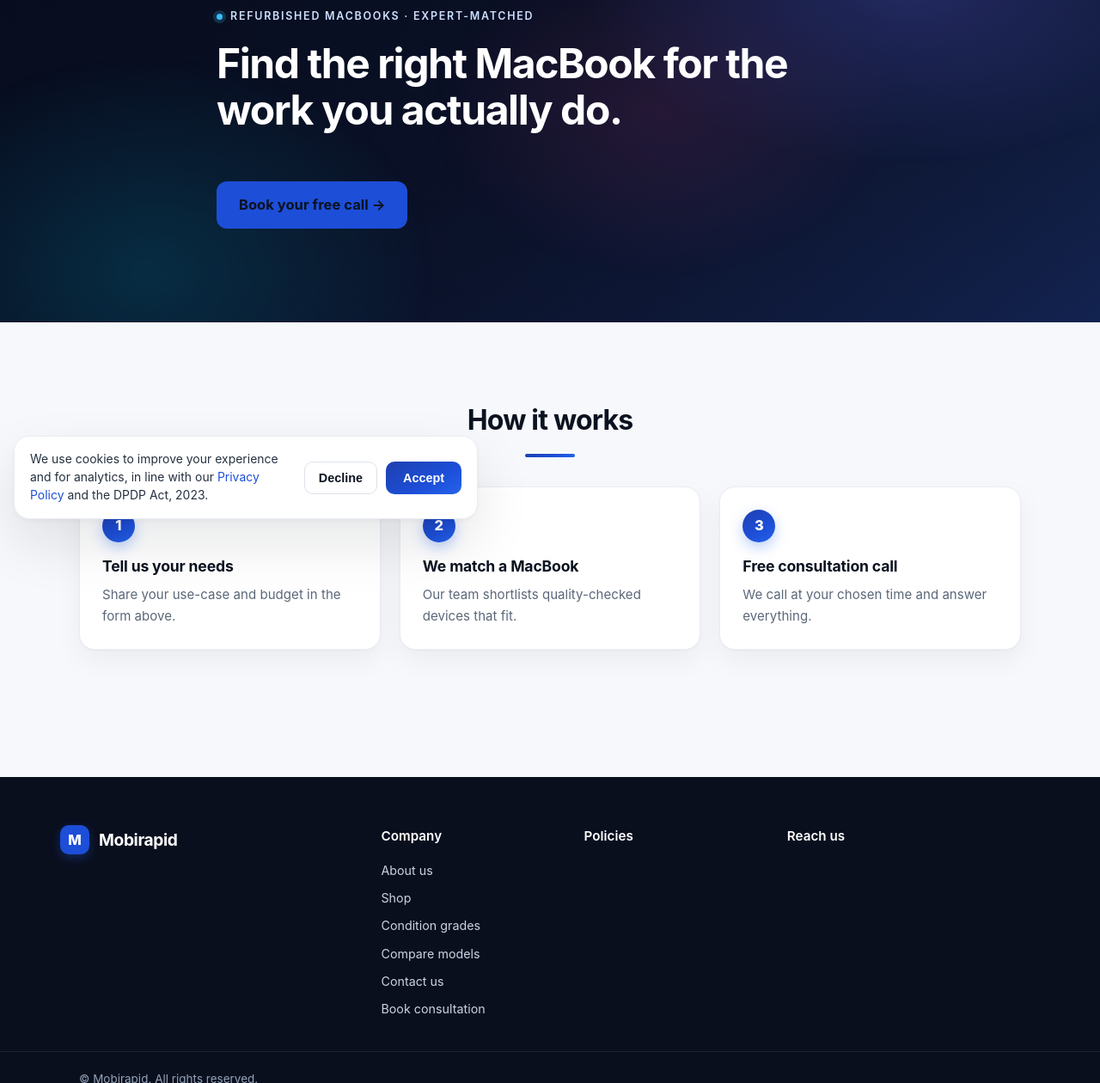
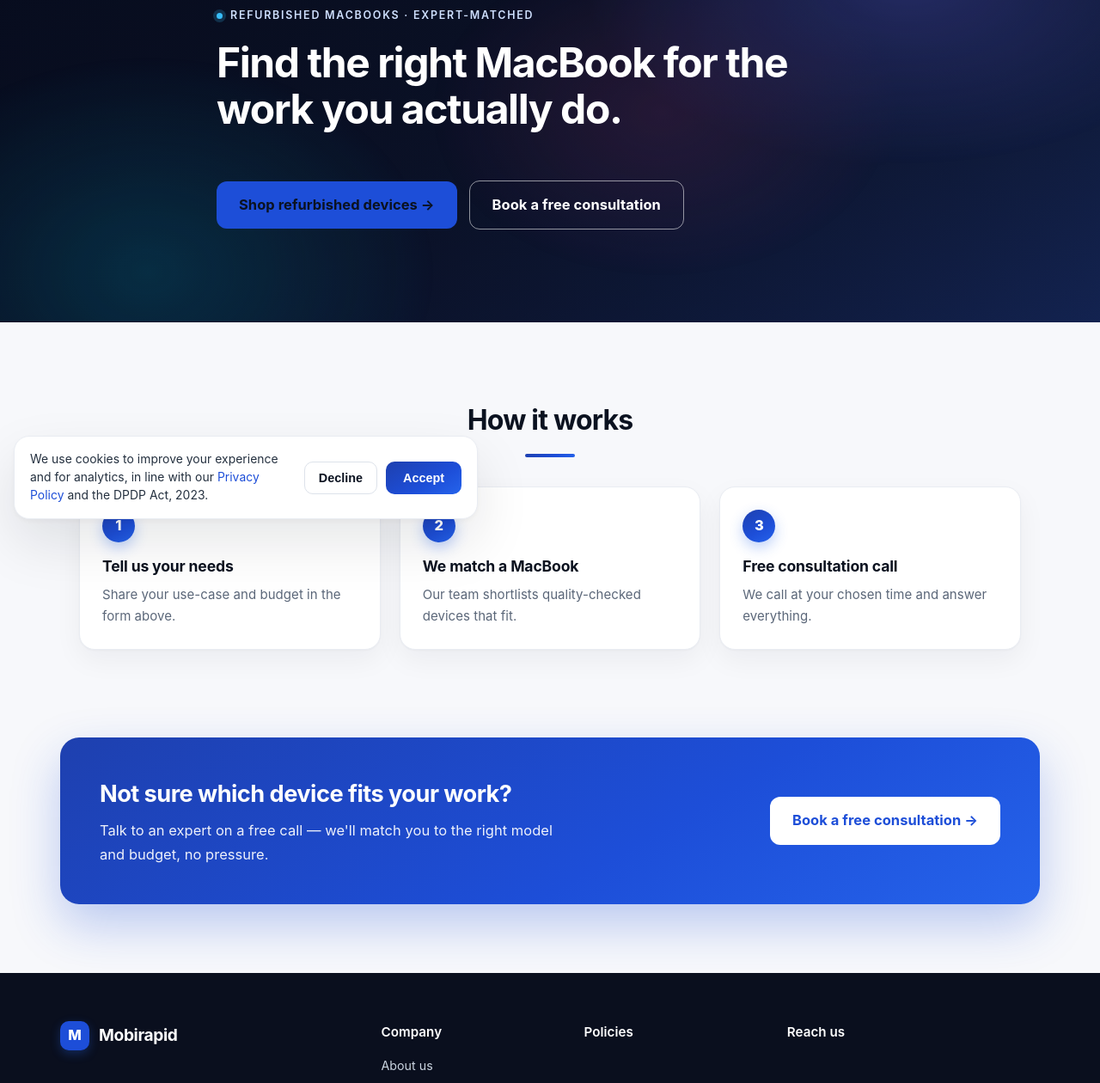
Before and after one commit to mobirapid/mobirapid-lead-gen, a website: page public/index.html in a window 1280 px wide. Shown: the part 180-1440 px from the top of the page at 86% size. Drawn offline with Linux system fonts and the light colour scheme; no server answers.

Commit message:
Homepage conversion flow: hero gets dual CTA (Shop / Book); sections reordered to hero -> ribbon -> deal -> categories -> products -> why-us -> how-it-works -> reviews -> QC -> FAQ -> final CTA band -> blog; new gradient CTA band before the footer

```diff
--- a/public/index.html
+++ b/public/index.html
@@ -36,7 +36,10 @@
           <h1 id="heroHeading">Find the right MacBook for the work you actually do.</h1>
           <p class="lead" id="heroSub"></p>
           <ul class="trust" id="trustList"></ul>
-          <a class="hero-button" href="/book">Book your free call →</a>
+          <div class="hero-cta-row">
+            <a class="hero-button" href="#modelsSection">Shop refurbished devices →</a>
+            <a class="hero-button hero-button-ghost" href="/book">Book a free consultation</a>
+          </div>
         </div>
 
         <div class="form-card" id="lead-form">
@@ -155,26 +158,6 @@
       <div class="ribbon-track" id="ribbonTrack"></div>
     </div>
 
-    <!-- USP / WHY BUY FROM US -->
-    <section class="usps" id="uspsSection" hidden>
-      <div class="container">
-        <h2 id="uspsTitle">Why buy from Mobirapid</h2>
-        <div class="usp-grid" id="uspGrid"></div>
-        <p class="usp-gstin" id="uspGstin" hidden></p>
-      </div>
-    </section>
-
-    <!-- HOW IT WORKS -->
-    <section class="how">
-      <div class="container">
-        <h2>How it works</h2>
-        <div class="steps">
-          <div class="step"><span class="step-num">1</span><h3>Tell us your needs</h3><p>Share your use-case and budget in the form above.</p></div>
-          <div class="step"><span class="step-num">2</span><h3>We match a MacBook</h3><p>Our team shortlists quality-checked devices that fit.</p></div>
-          <div class="step"><span class="step-num">3</span><h3>Free consultation call</h3><p>We call at your chosen time and answer everything.</p></div>
-        </div>
-      </div>
-    </section>
 
     <!-- HOT & AVAILABLE MACBOOKS -->
     <!-- DEAL OF THE DAY -->
@@ -204,6 +187,27 @@
         </div>
         <p class="models-note" id="modelsNote" hidden></p>
         <div class="models-compare-cta"><a class="compare-link" href="/compare">Compare all models side by side →</a></div>
+      </div>
+    </section>
+
+    <!-- USP / WHY BUY FROM US -->
+    <section class="usps" id="uspsSection" hidden>
+      <div class="container">
+        <h2 id="uspsTitle">Why buy from Mobirapid</h2>
+        <div class="usp-grid" id="uspGrid"></div>
+        <p class="usp-gstin" id="uspGstin" hidden></p>
+      </div>
+    </section>
+
+    <!-- HOW IT WORKS -->
+    <section class="how">
+      <div class="container">
+        <h2>How it works</h2>
+        <div class="steps">
+          <div class="step"><span class="step-num">1</span><h3>Tell us your needs</h3><p>Share your use-case and budget in the form above.</p></div>
+          <div class="step"><span class="step-num">2</span><h3>We match a MacBook</h3><p>Our team shortlists quality-checked devices that fit.</p></div>
+          <div class="step"><span class="step-num">3</span><h3>Free consultation call</h3><p>We call at your chosen time and answer everything.</p></div>
+        </div>
       </div>
     </section>
 
@@ -271,6 +275,17 @@
     </section>
 
     <!-- FROM OUR BLOG -->
+    <!-- FINAL CTA BAND -->
+    <section class="cta-band">
+      <div class="container cta-band-inner">
+        <div>
+          <h2>Not sure which device fits your work?</h2>
+          <p>Talk to an expert on a free call — we'll match you to the right model and budget, no pressure.</p>
+        </div>
+        <a class="hero-button cta-band-btn" href="/book">Book a free consultation →</a>
+      </div>
+    </section>
+
     <section class="blog-home" id="blogSection" hidden>
       <div class="container">
         <h2 id="blogHomeTitle">From our blog</h2>
--- a/public/styles.css
+++ b/public/styles.css
@@ -1067,3 +1067,15 @@
 .page-book .hero { min-height: auto; padding: 44px 0 72px; }
 .page-book .form-card { display: block; }
 @media (max-width: 640px) { .page-book .hero { padding: 20px 0 48px; } }
+
+/* ============ Homepage conversion flow: hero dual CTA + final CTA band ============ */
+.hero-cta-row { display: flex; gap: 14px; flex-wrap: wrap; align-items: center; }
+.hero-button-ghost { background: transparent; border: 1.5px solid rgba(255, 255, 255, .55); color: #fff; box-shadow: none; }
+.hero-button-ghost:hover { background: rgba(255, 255, 255, .1); border-color: #fff; box-shadow: none; }
+.cta-band { padding: 26px 0 8px; }
+.cta-band-inner { background: var(--grad-primary); color: #fff; border-radius: 22px; padding: 44px 46px; display: flex; align-items: center; justify-content: space-between; gap: 28px; flex-wrap: wrap; box-shadow: 0 24px 56px rgba(29, 78, 216, .28); }
+.cta-band h2 { margin: 0 0 6px; font-size: 1.7rem; letter-spacing: -0.02em; }
+.cta-band p { margin: 0; opacity: .92; max-width: 560px; }
+.cta-band-btn { background: #fff; color: var(--brand); flex-shrink: 0; }
+.cta-band-btn:hover { background: #f1f5ff; color: var(--brand-dark); }
+@media (max-width: 640px) { .cta-band-inner { padding: 30px 24px; } .cta-band h2 { font-size: 1.35rem; } }
```
